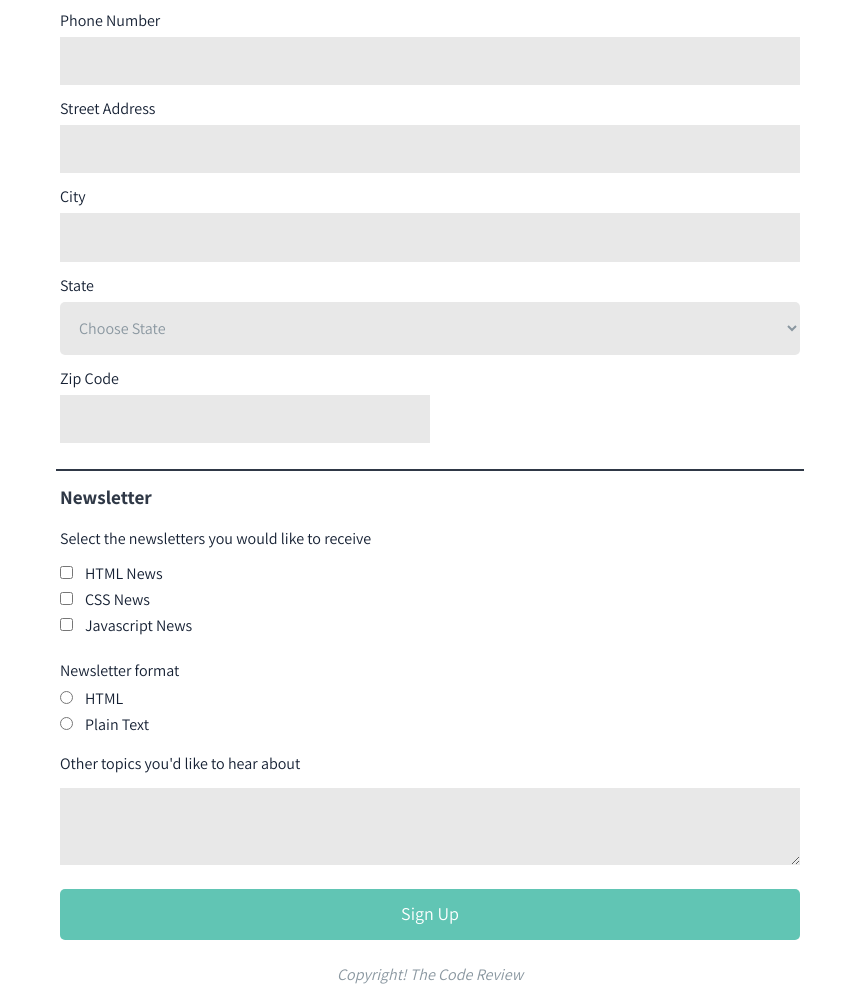
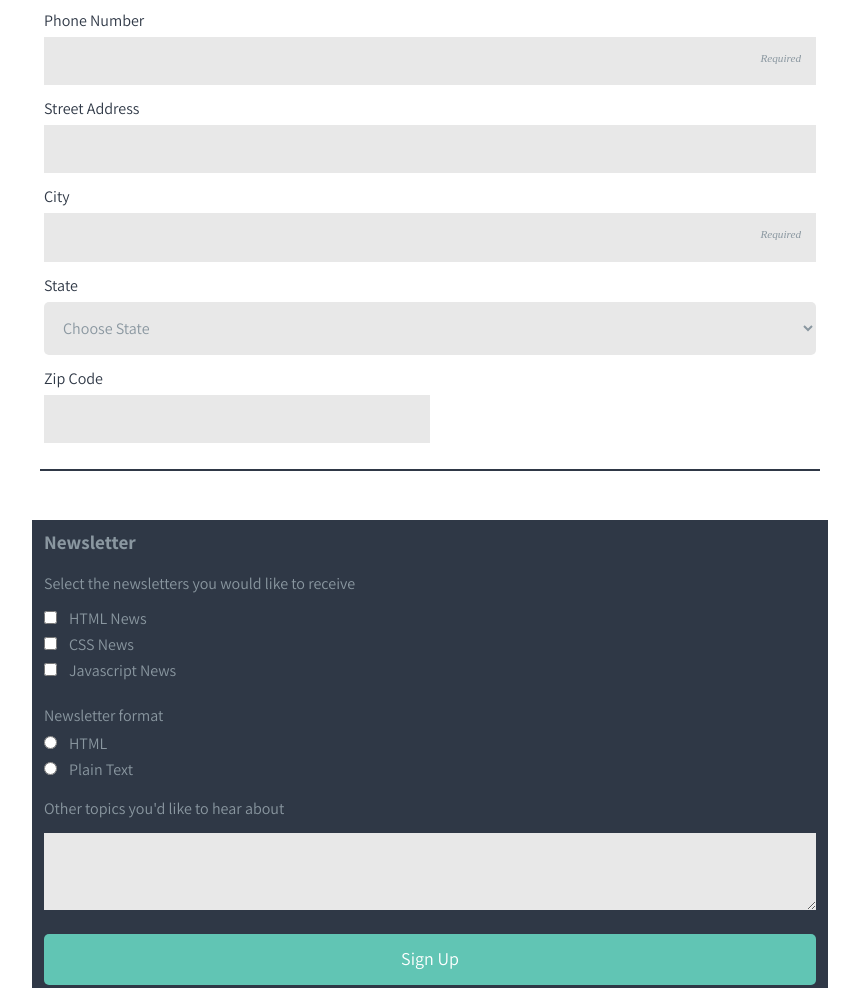
Before and after one commit to Hassan2825/online-registration-form, a plain HTML site: page index.html in a window 1280 px wide. Shown: the part 433-1421 px from the top of the page, without its empty margins (210-1069 px from the left). Drawn offline with Linux system fonts and the light colour scheme; files that its build step writes are made by us from their sources.

Commit message:
draft edits

```diff
--- a/index.html
+++ b/index.html
@@ -20,23 +20,23 @@
         <p class="border0"></p>
         <p class="border2"></p>
     </header>
-    <form action="index.html" method="post" id="box">
+    <form action="index.html" method="post" class="box">
         <fieldset class="main1">
             <legend class="form1">Contact Information</legend><br>
             <label for="name" class="fullname">Full Name</label><br>
-            <input type="text" id="name" name="user_name" placeholder="Required"><br>
+            <input required type="text" id="name" name="user_name" placeholder="Required"><br>
 
             <label for="email">Email</label><br>
-            <input type="email" id="email" name="user_email" placeholder="Required"><br>
+            <input required type="email" id="email" name="user_email" placeholder="Required"><br>
 
             <label for="phone">Phone Number</label><br>
-            <input type="tel" id="phone" name="user_phone"><br>
+            <input required type="tel" id="phone" name="user_phone" placeholder="Required"><br>
 
             <label for="address1">Street Address</label><br>
             <input type="text" id="address1" name="user_address1"><br>
 
             <label for="city">City</label><br>
-            <input type="text" id="city" name="user_city"><br>
+            <input required type="text" id="city" name="user_city" placeholder="Required"><br>
 
             <label for="state">State</label><br>
             <select id="state" name="user_state">
--- a/styles.css
+++ b/styles.css
@@ -3,9 +3,9 @@
 }
 
 main {
-  margin: auto;
-  min-width: 320px;
-  max-width: 768px;
+    margin: auto;
+    min-width: 320px;
+    max-width: 800px;
 }
 
 .header1 {
@@ -17,8 +17,6 @@ main {
     padding: 20px;
     margin: -8px;
     min-width: 320px;
-
-
 }
 
 .header2 {
@@ -107,6 +105,7 @@ select {
 .main2 {
     margin-top: 35px;
     border: none;
+    background-color: #2F3846;
 }
 
 .border1 {
@@ -120,8 +119,8 @@ select {
     font-family: 'Assistant', sans-serif;
     font-weight: 700;
     font-size: larger;
-    color: #2F3846;
-    margin-top: -50px;
+    color: rgb(138, 151, 160);
+    padding-top: 45px;
 }
 
 .intro-text2 {
@@ -176,7 +175,7 @@ button {
 
 input:focus, textarea:focus {
     border-radius: 5px;
-    outline: 2px solid #2F3846;;
+    outline: 2px solid #2F3846;
 }
 
 
@@ -187,17 +186,7 @@ input:focus, textarea:focus {
     .header1 {
         margin-bottom: 50px;
     }
-
-
-    label {
-        color: #152033;
-    }
-
-    .intro-text2 {
-        color: #152033;
-    }
-
-    .header3 {
-        color: #152033;
+    .main1 label {
+        color: #2F3846;
     }
 }
```
